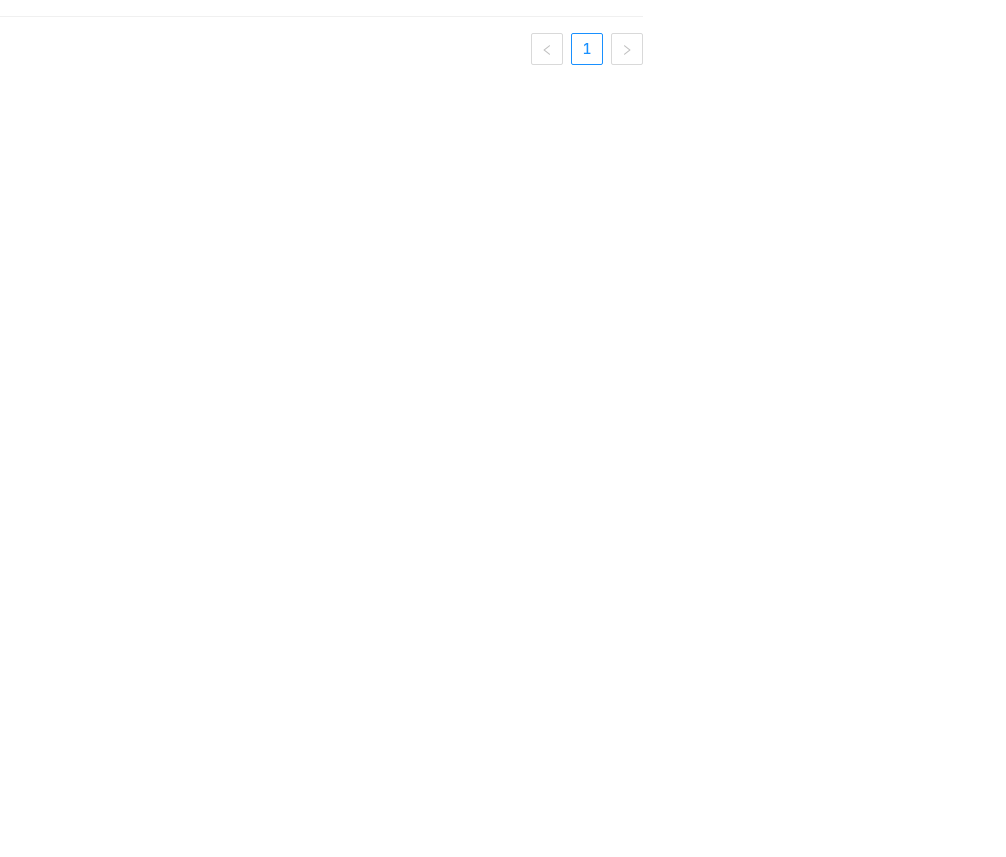
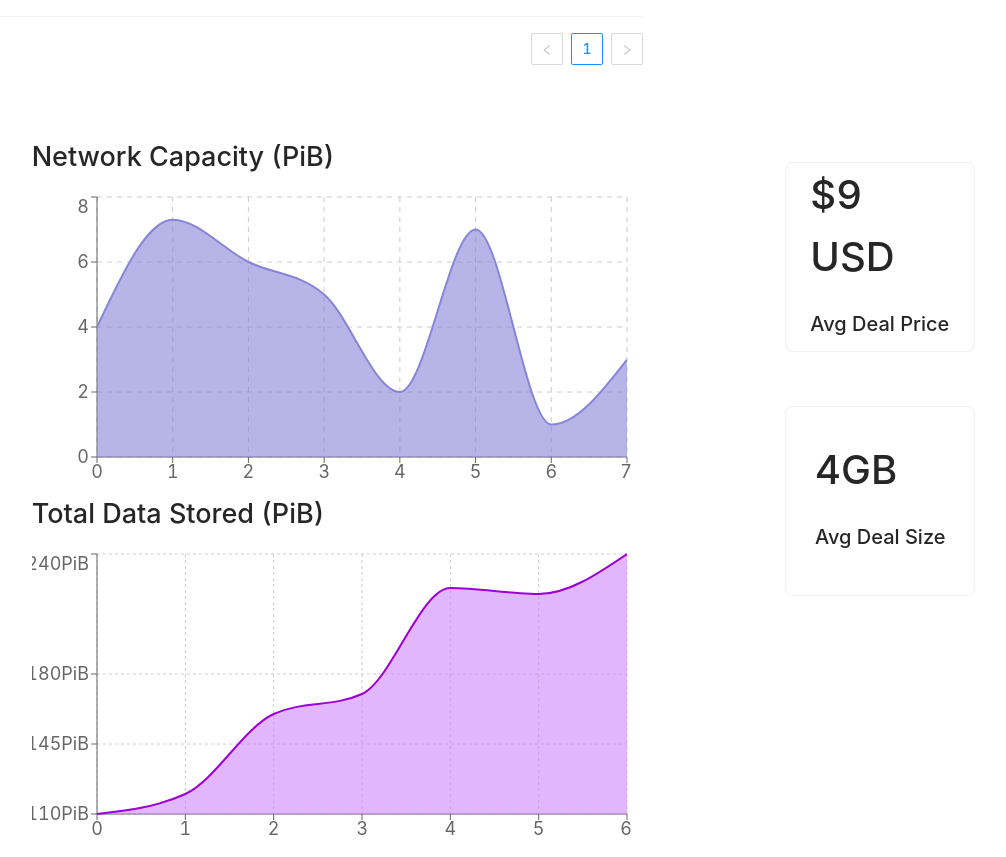
Before and after one commit to sweetpea22/cadencia-client-test, a Next.js app: page / in a window 1280 px wide. Shown: the part 580-1437 px from the top of the page, without its empty margins (95-1101 px from the left). Before the commit the page ends 800 px from the top, so only its background shows below. Built offline with nearby package versions, Linux system fonts and the light colour scheme.

Commit message:
add more graphs for deals

```diff
--- /dev/null
+++ b/components/DealTiles.js
@@ -0,0 +1,14 @@
+import DataTile from "./DataTile";
+
+export const DealTiles = () => {
+  return (
+    <>
+      <div style={{display: "flex", width: "300px", flexDirection: "column", flexFlow: "column-wrap"}}>
+        <DataTile dataValue="$9 USD" dataKey="Avg Deal Price"/>
+        <DataTile dataValue="4GB" dataKey="Avg Deal Size"/>
+      </div>
+    </>
+  )
+}
+
+export default DealTiles
--- a/components/StoragePowerTable.js
+++ b/components/StoragePowerTable.js
@@ -161,3 +161,9 @@ export const StoragePowerTable = (props) => {
 };
 
 export default StoragePowerTable;
+
+// const {Search} = Input;
+{/* <Search
+        placeholder="Search for a city, country, ZIP Code"
+        style={{ width: 500 }}
+      /> */}
--- /dev/null
+++ b/components/graphs/NetCapArea.js
@@ -0,0 +1,65 @@
+import {
+  AreaChart,
+  Area,
+  CartesianGrid,
+  XAxis,
+  YAxis,
+  Tooltip,
+} from "recharts";
+
+const data = [
+  {
+    netCap: "4",
+    date: "2020-07-02"
+  },
+  {
+    netCap: "7.3",
+    date: "2020-07-03"
+  },
+  {
+    netCap: "6",
+    date: "2020-07-04"
+  },
+  {
+    netCap: "5",
+    date: "2020-07-05"
+  },
+  {
+    netCap: "2",
+    date: "2020-07-02"
+  },
+  {
+    netCap: "7",
+    date: "2020-07-03"
+  },
+  {
+    netCap: "1",
+    date: "2020-07-04"
+  },
+  {
+    netCap: "3",
+    date: "2020-07-05"
+  },
+];
+
+const renderLineChart = (
+  <AreaChart width={600} height={300} data={data}>
+    <CartesianGrid stroke="#ccc" strokeDasharray="5 5" />
+    <YAxis />
+    <XAxis />
+    <Area type="monotone" dataKey="netCap" stroke="#8884d8" fill='#8884d8' strokeWidth={2} />
+  </AreaChart>
+);
+
+export const NetCapArea = () => {
+  return (
+    <>
+      <div>
+        <h2>Network Capacity (PiB)</h2>
+        <div>{renderLineChart}</div>
+      </div>
+    </>
+  );
+}
+
+export default NetCapArea;
--- /dev/null
+++ b/components/graphs/TotalStoredArea.js
@@ -0,0 +1,61 @@
+import {
+  AreaChart,
+  Area,
+  CartesianGrid,
+  XAxis,
+  YAxis,
+  Tooltip,
+} from "recharts";
+
+const data = [
+  {
+    totalStorage: "110",
+    date: "2020-07-02"
+  },
+  {
+    totalStorage: "120",
+    date: "2020-07-03"
+  },
+  {
+    totalStorage: "160",
+    date: "2020-07-04"
+  },
+  {
+    totalStorage: "170",
+    date: "2020-07-05"
+  },
+  {
+    totalStorage: "223",
+    date: "2020-07-06"
+  },
+  {
+    totalStorage: "220",
+    date: "2020-07-07"
+  },
+  {
+    totalStorage: "240",
+    date: "2020-07-08"
+  },
+];
+
+const renderAreaChart = (
+  <AreaChart width={600} height={300} data={data}>
+    <CartesianGrid stroke="#ccc" strokeDasharray="3 3" />
+    <YAxis  unit="PiB" domain={['dataMin', 'dataMax']} />
+    <XAxis/>
+    <Area type="monotone" dataKey="totalStorage" stroke="#9A00D7" fill='#CF86FA' strokeWidth={2} />
+  </AreaChart>
+);
+
+export const TotalStorageArea = () => {
+  return (
+    <>
+      <div>
+        <h2>Total Data Stored (PiB)</h2>
+        <div>{renderAreaChart}</div>
+      </div>
+    </>
+  );
+}
+
+export default TotalStorageArea;
--- a/pages/index.js
+++ b/pages/index.js
@@ -1,14 +1,23 @@
 import StoragePowerTable from "../components/StoragePowerTable";
 import StoragePowerTiles from "../components/StoragePowerTiles";
-import { DataTile } from "../components/DataTile";
+import NetCapArea from "../components/graphs/NetCapArea";
+import TotalStoredArea from "../components/graphs/TotalStoredArea";
+import DealTiles from "../components/DealTiles";
 
 export const Home = (props) => {
   return (
     <>
-    <div style={{display: "flex", justifyContent: "space-evenly"}}>
-      <StoragePowerTable />
-      <StoragePowerTiles/>
-    </div>
+      <div style={{display: "flex", justifyContent: "space-evenly"}}>
+        <StoragePowerTable />
+        <StoragePowerTiles/>
+      </div>
+      <div style={{display: "flex", justifyContent: "space-evenly"}}>
+      <div style={{display: "flex", flexDirection: "column"}}>
+        <NetCapArea/>
+        <TotalStoredArea/>
+      </div>
+        <DealTiles/>
+      </div>
     </>
   );
 };
```
Also changed, not shown: components/graphs/StorageDistPie.js (added, +72 -0 lines), pages/graphs/bar.js (deleted, +0 -114 lines), pages/graphs/first.js (deleted, +0 -41 lines).
